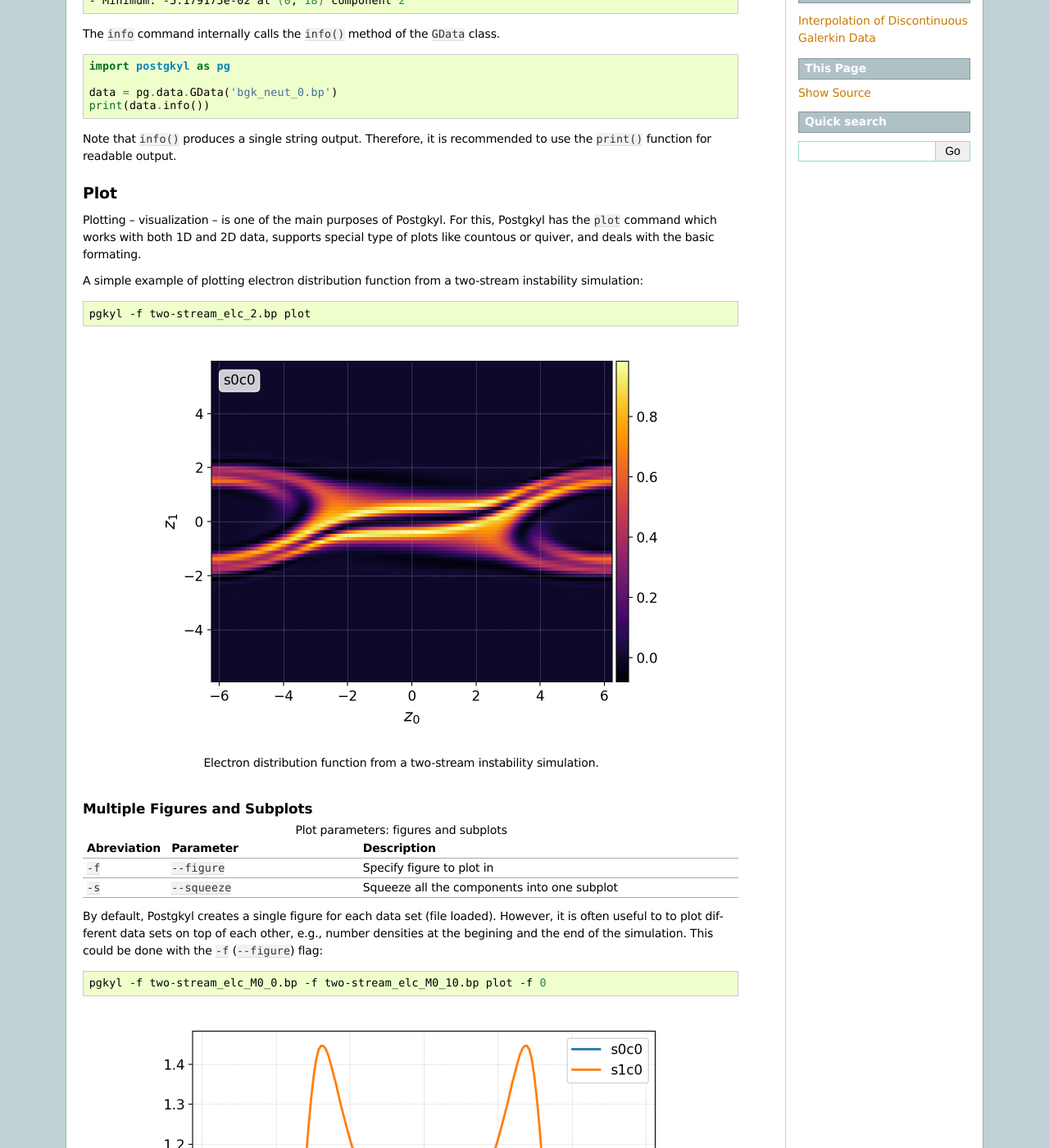
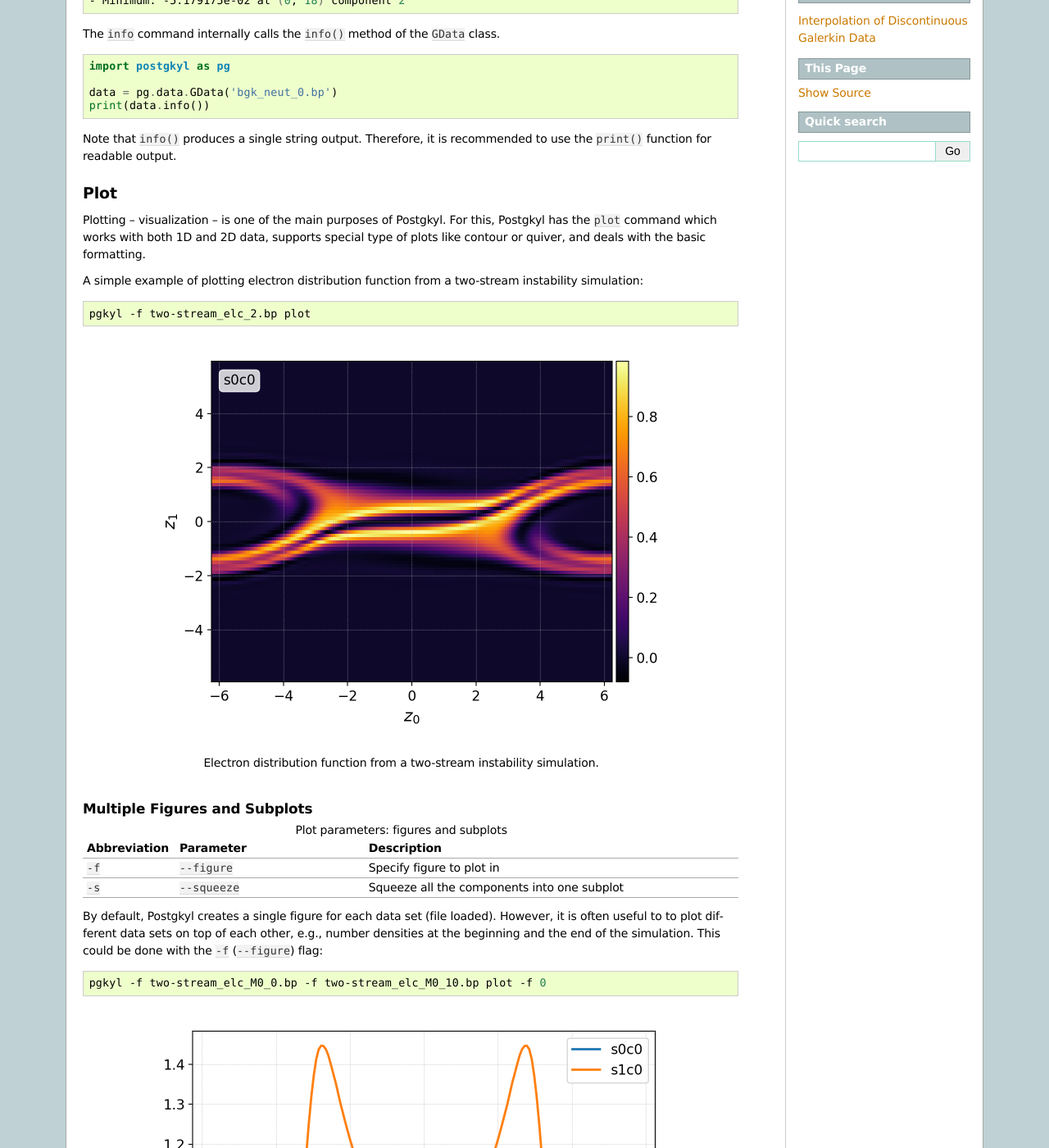
Before and after one commit to ammarhakim/gkyl-doc, a Sphinx documentation site: the page built from source/postgkyl/output.rst, in a window 1280 px wide and 1400 px high, scrolled down 393 px. Shown: the whole window at 82% size. Built offline with Sphinx 7.4.7, drawn with Linux system fonts in a browser that asks for light colours; some of the changed text lies outside the part shown.

Commit message:
Output documentation

```diff
--- a/source/postgkyl/output.rst
+++ b/source/postgkyl/output.rst
@@ -45,8 +45,8 @@ Plot
 
 Plotting -- visualization -- is one of the main purposes of Postgkyl.
 For this, Postgkyl has the ``plot`` command which works with both 1D
-and 2D data, supports special type of plots like countous or quiver,
-and deals with the basic formating.
+and 2D data, supports special type of plots like contour or quiver,
+and deals with the basic formatting.
 
 A simple example of plotting electron distribution function from a
 two-stream instability simulation:
@@ -69,7 +69,7 @@ Multiple Figures and Subplots
    :widths: 10, 30, 60
    :header-rows: 1
 
-   * - Abreviation
+   * - Abbreviation
      - Parameter
      - Description
    * - ``-f``
@@ -81,7 +81,7 @@ Multiple Figures and Subplots
 
 By default, Postgkyl creates a single figure for each data set (file
 loaded).  However, it is often useful to to plot different data sets
-on top of each other, e.g., number densities at the begining and the
+on top of each other, e.g., number densities at the beginning and the
 end of the simulation. This could be done with the ``-f``
 (``--figure``) flag:
 
@@ -121,7 +121,7 @@ Special Plots
    :widths: 10, 30, 60
    :header-rows: 1
 
-   * - Abreviation
+   * - Abbreviation
      - Parameter
      - Description
    * - ``-c``
@@ -140,19 +140,19 @@ Special Plots
    Electron distribution function from a two-stream
    instability simulation with plot in the contour mode (``-c``).
 
-Basic Formating
+Basic Formatting
 ^^^^^^^^^^^^^^^
 
 .. list-table:: Plot parameters: basic formatting
    :widths: 10, 30, 60
    :header-rows: 1
 
-   * - Abreviation
+   * - Abbreviation
      - Parameter
      - Description
    * - ``-a``
      - ``--arg``
-     - Pass aditional arguments, e.g. ``*--``, to the plot
+     - Pass additional arguments, e.g. ``*--``, to the plot
    * -
      - ``--style``
      - Set Matplotlib style
@@ -161,10 +161,10 @@ Basic Formating
      - Enforce the same scaling on both axes
    * -
      - ``--logx``
-     - Set the x-axis to logaritmic scale
+     - Set the x-axis to logarithmic scale
    * -
      - ``--logy``
-     - Set the y-axis to logaritmic scale
+     - Set the y-axis to logarithmic scale
    * -
      - ``--no-legend``
      - Turn off the legend
@@ -231,16 +231,16 @@ arguments. For example:
 Write
 -----
 
-Postgkyl can store data into a new ADIOS ``bp`` file (defautl; useful for
+Postgkyl can store data into a new ADIOS ``bp`` file (default; useful for
 storing partially processed data) or into a ASCII ``txt`` file (useful
-when one wants to open the data in a program taht does not support
+when one wants to open the data in a program that does not support
 ``bp`` or ``h5``).
 
 .. list-table:: Write parameters
    :widths: 10, 30, 60
    :header-rows: 1
 
-   * - Abreviation
+   * - Abbreviation
      - Parameter
      - Description
    * - ``-f``
```
Also changed, not shown: other parts of source/postgkyl/output.rst (+5 -5 lines).
